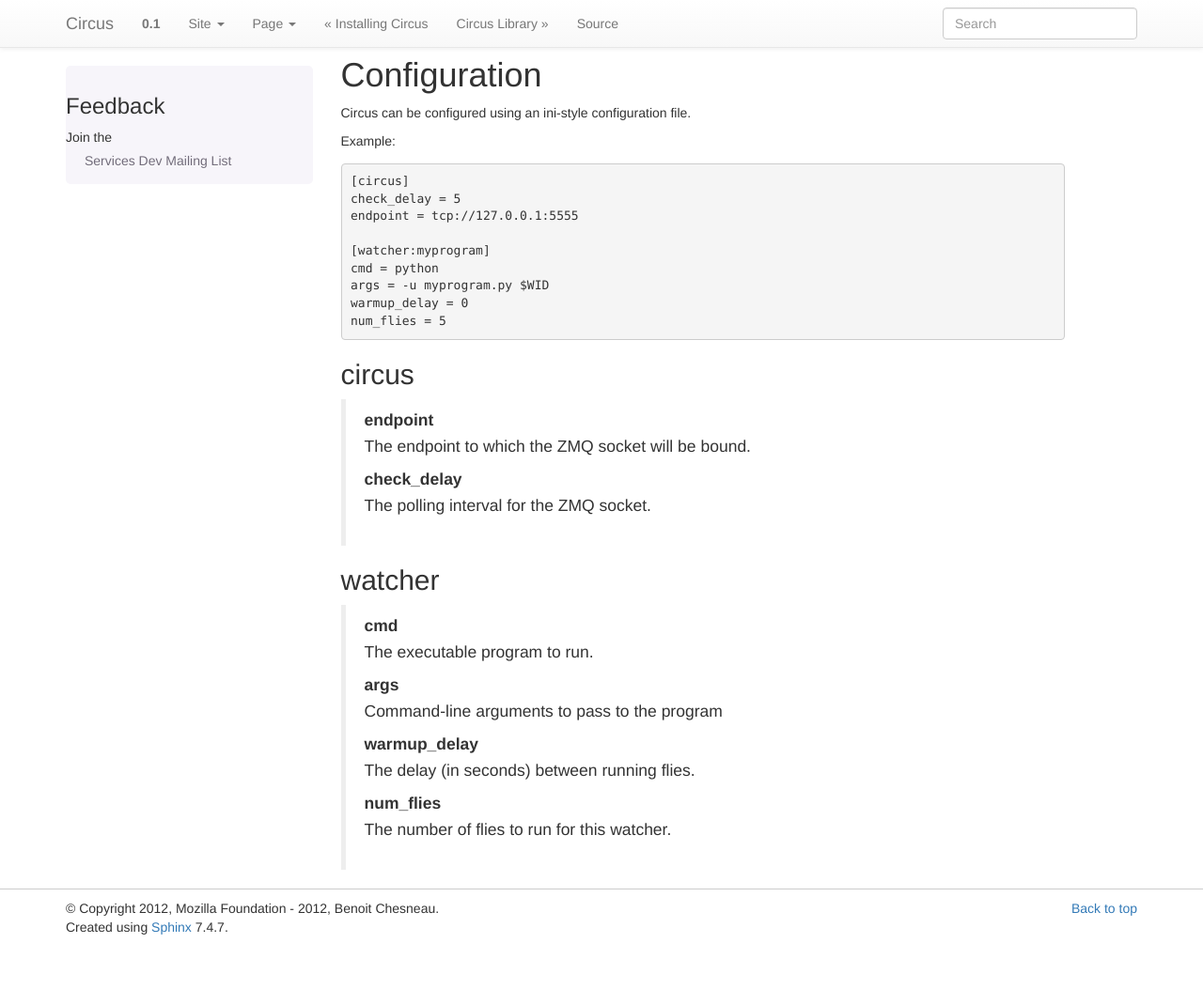
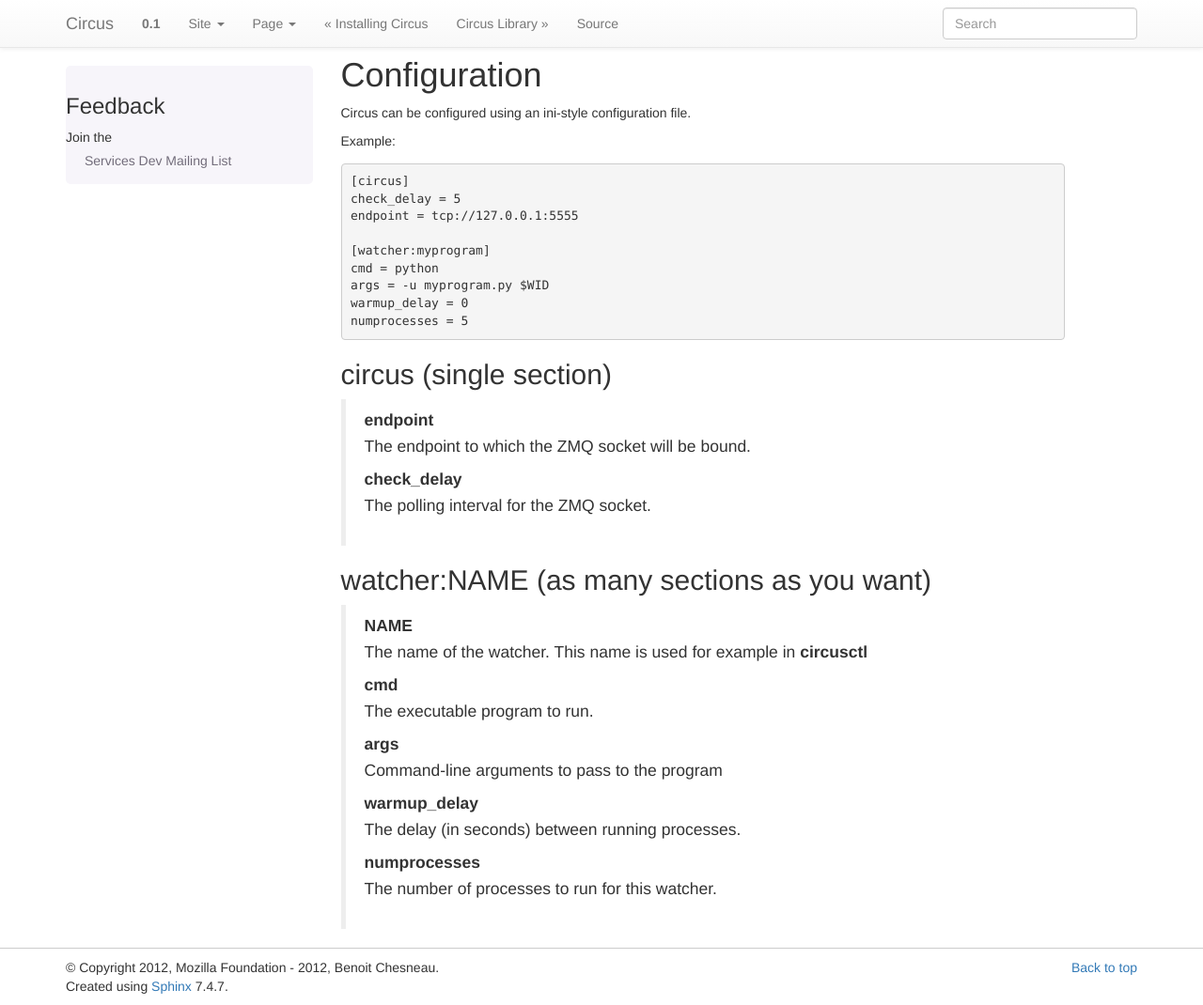
Before and after one commit to circus-tent/circus, a Sphinx documentation site: the page built from docs/source/configuration.rst, in a window 1280 px wide and 1070 px high. Shown: the whole window at 94% size. Built offline with Sphinx 7.4.7, drawn with Linux system fonts in a browser that asks for light colours; pages that are not in the unit, such as notebooks, are missing from menus.

Commit message:
fixed the configuration example

```diff
--- a/docs/source/configuration.rst
+++ b/docs/source/configuration.rst
@@ -13,23 +13,25 @@ Example::
     cmd = python
     args = -u myprogram.py $WID
     warmup_delay = 0
-    num_flies = 5
+    numprocesses = 5
 
-circus
-~~~~~~
+circus (single section)
+~~~~~~~~~~~~~~~~~~~~~~~
     **endpoint**
         The endpoint to which the ZMQ socket will be bound.
     **check_delay**
         The polling interval for the ZMQ socket.
 
 
-watcher
-~~~~~~~
+watcher:NAME (as many sections as you want)
+~~~~~~~~~~~~~~~~~~~~~~~~~~~~~~~~~~~~~~~~~~~
+    **NAME**
+        The name of the watcher. This name is used for example in **circusctl**
     **cmd**
         The executable program to run.
     **args**
         Command-line arguments to pass to the program
     **warmup_delay**
-        The delay (in seconds) between running flies.
-    **num_flies**
-        The number of flies to run for this watcher.
+        The delay (in seconds) between running processes.
+    **numprocesses**
+        The number of processes to run for this watcher.
--- a/docs/source/library.rst
+++ b/docs/source/library.rst
@@ -77,7 +77,7 @@ Example::
 .. autoclass:: circus.watcher.Watcher
    :members: send_msg, reap_processes, manage_processes, reap_and_manage_processes,
              spawn_processes, spawn_process, kill_process,kill_processes, send_signal_child, stop,start,
-             restart, reload, do_action, get_opt
+             restart, reload, do_action
 
 
 .. autoclass:: circus.arbiter.Arbiter
```
